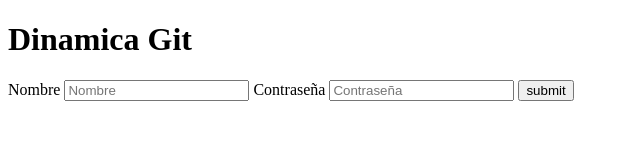
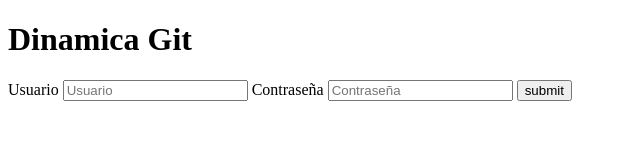
Before and after one commit to ZManak/dinamica-git, a plain HTML site: page index.html in a window 1280 px wide. Shown: the full height of the page, 0-640 px from the left. Drawn offline with Linux system fonts and the light colour scheme.

Commit message:
change/name_input

```diff
--- a/index.html
+++ b/index.html
@@ -14,8 +14,8 @@
     <main>
         <section>
             <form class='formulario' action="">
-                <label for="name">Nombre</label>
-                <input type="text" name="name" id="name" class="form-content" placeholder="Nombre">
+                <label for="name">Usuario</label>
+                <input type="text" name="name" id="name" class="form-content" placeholder="Usuario">
                 <label for="">Contraseña</label>
                 <input type="password" name="password" id="password" class="form-content" placeholder="Contraseña">
                 <input type="submit" value="submit" id="btnsubmit">
```
